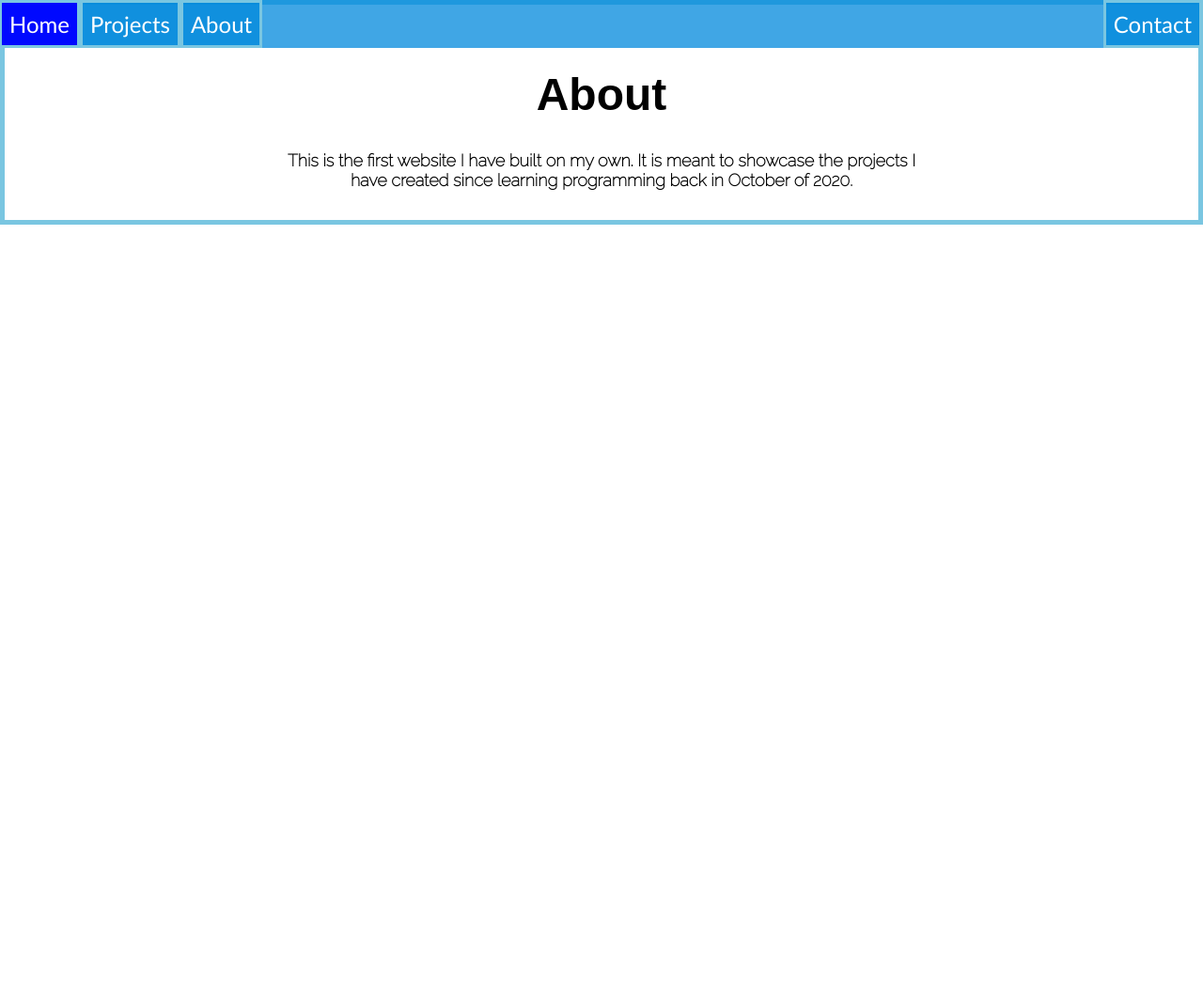
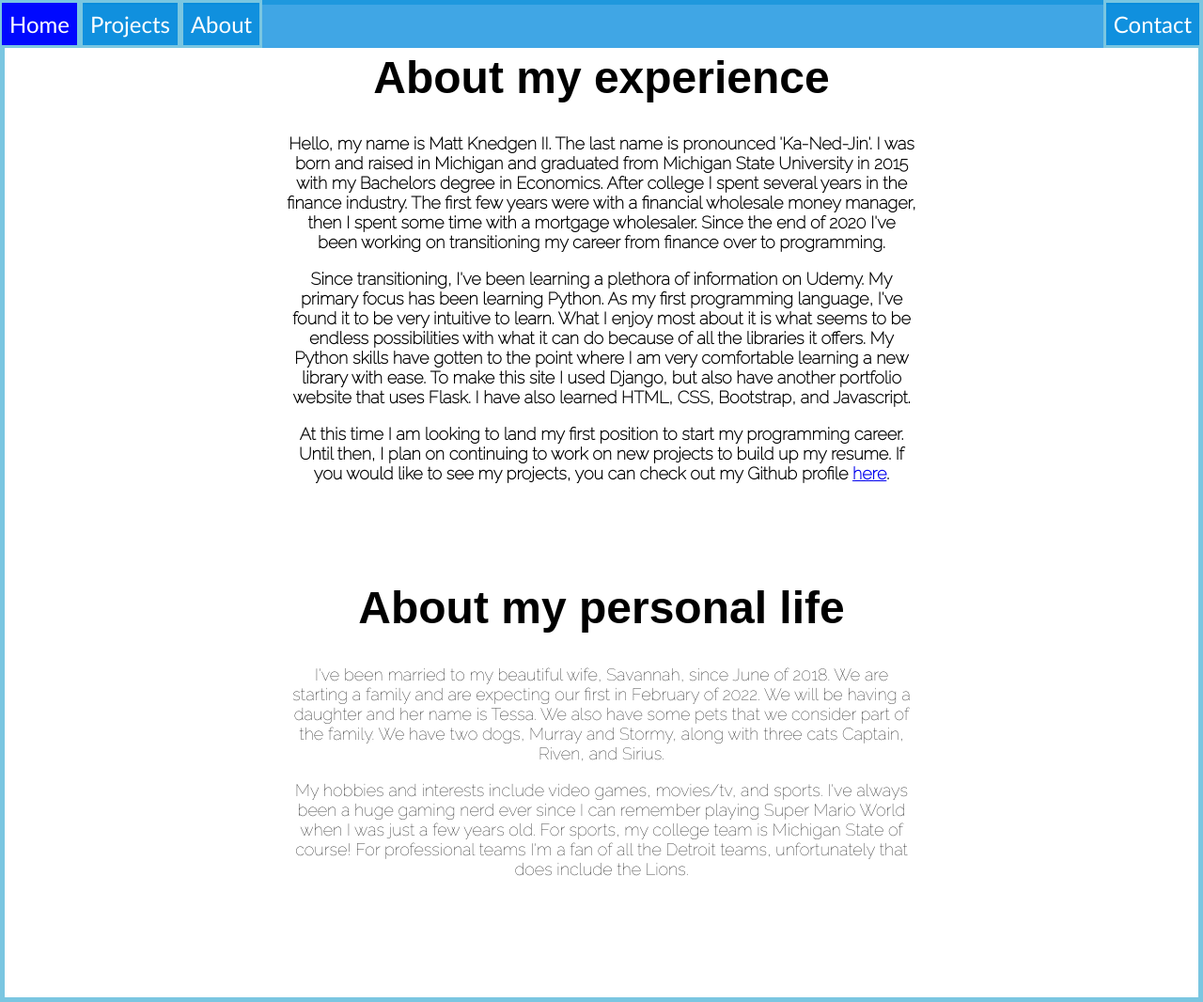
Before and after one commit to knedgen/djangowebsiteproject, a Django app: page /about/ in a window 1280 px wide. Shown: the whole page at 94% size. Before the commit the page ends 239 px from the top, so only its background shows below. Run offline with Django 3.2, Linux system fonts and the light colour scheme; some web fonts are replaced.

Commit message:
added more

```diff
--- a/projects/templates/projects/about.html
+++ b/projects/templates/projects/about.html
@@ -4,17 +4,38 @@
 {% extends 'projects/base.html' %}
 {% block content%}
 <head>
-    <meta charset="utf-8" />
-    <title>Home</title>
+   <title>About me</title>
+</head>
 
-</head>
-<body>
+  <body>
 
-    <br>
-    <h1>About<h1>
-    <p>This is the first website I have built on my own. It is meant to showcase
-    the projects I have created since learning programming back in October of 2020.<p>
+  <h1>About my experience<h1>
+  <p>Hello, my name is Matt Knedgen II. The last name is pronounced 'Ka-Ned-Jin'. I was
+    born and raised in Michigan and graduated from Michigan State University in 2015 with my Bachelors degree in Economics.
+    After college I spent several years in the finance industry. The first few years were with a financial wholesale money manager,
+    then I spent some time with a mortgage wholesaler. Since the end of 2020 I've been working on transitioning my career from
+    finance over to programming.
+    <p>
 
+  <p>Since transitioning, I've been learning a plethora of information on Udemy. My primary focus has been learning Python. As my first
+    programming language, I've found it to be very intuitive to learn. What I enjoy most about it is what seems to be endless possibilities
+    with what it can do because of all the libraries it offers. My Python skills have gotten to the point where I am very comfortable
+    learning a new library with ease. To make this site I used Django, but also have another portfolio website that uses Flask. I have also learned
+    HTML, CSS, Bootstrap, and Javascript. </p>
+
+  <p>At this time I am looking to land my first position to start my programming career. Until then, I plan on continuing to work
+  on new projects to build up my resume. If you would like to see my projects, you can check out my Github profile
+  <a href="https://github.com/knedgen" target="_blank">here</a>.</p>
+<br>
+  <h1>About my personal life</h1>
+  <p>I've been married to my beautiful wife, Savannah, since June of 2018. We are starting a family and are expecting our first
+  in February of 2022. We will be having a daughter and her name is Tessa. We also have some pets that we consider part of the family.
+  We have two dogs, Murray and Stormy, along with three cats Captain, Riven, and Sirius.</p>
+
+  <p>My hobbies and interests include video games, movies/tv, and sports. I've always been a huge gaming nerd ever since I can remember
+  playing Super Mario World when I was just a few years old. For sports, my college team is Michigan State of course! For professional
+  teams I'm a fan of all the Detroit teams, unfortunately that does include the Lions. </p>
+<br><br><br><br><br><br>
 </body>
 
 {% endblock %}
```
Also changed, not shown: projects/templates/projects/contact.html (+11 -7 lines), projects/templates/projects/homepage.html (+6 -3 lines), projects/templates/projects/projects.html (+5 -2 lines).
